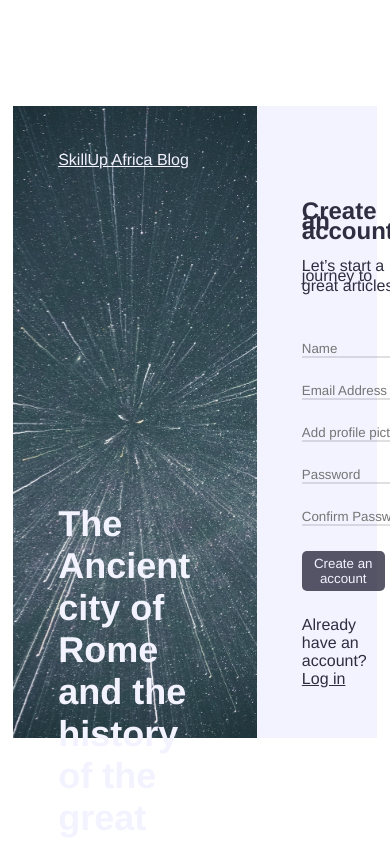
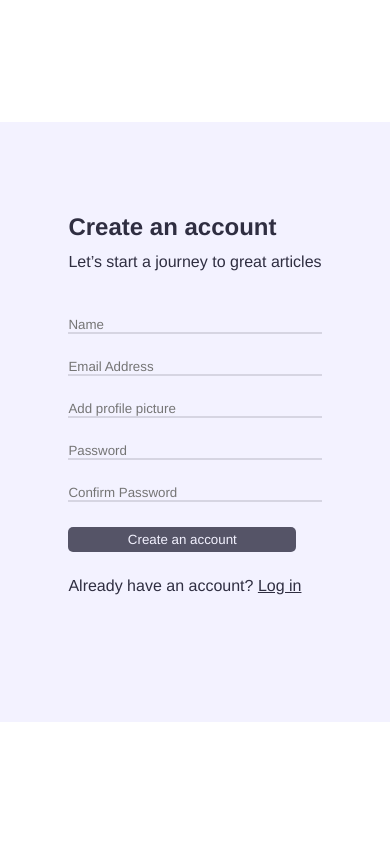
Before and after one commit to Adesina-Abiodun/SkillUp-Blog, a React (Vite) app in the folder SKILLUP-BLOG/: page /register in a window 390 px wide. Shown: the top 844 px of the page. Built offline with nearby package versions, Linux system fonts and the light colour scheme.

Commit message:
added media query

```diff
--- a/SKILLUP-BLOG/src/RegisterPage/Register.jsx
+++ b/SKILLUP-BLOG/src/RegisterPage/Register.jsx
@@ -1,5 +1,6 @@
 import "./register.css"
 import { NavLink } from "react-router-dom"
+import { useForm } from "react-hook-form"
 
 const Register = () => {
   return (
--- a/SKILLUP-BLOG/src/RegisterPage/register.css
+++ b/SKILLUP-BLOG/src/RegisterPage/register.css
@@ -40,7 +40,7 @@ a {
 .banner-text {
   display: flex;
   flex-direction: column;
-  height: 35%;
+  min-height: 35%;
   justify-content: space-between;
 }
 
@@ -61,6 +61,7 @@ a {
 
 .form-wrapper {
   width: 33%;
+  min-width: 400px;
   display: flex;
   flex-direction: column;
   padding: 0 45px;
@@ -105,3 +106,9 @@ button {
   outline: none;
   color: #F3F2FF;
 }
+
+@media screen and (max-width: 900px) {
+  .register-banner {
+    display: none;
+  }
+}
```
